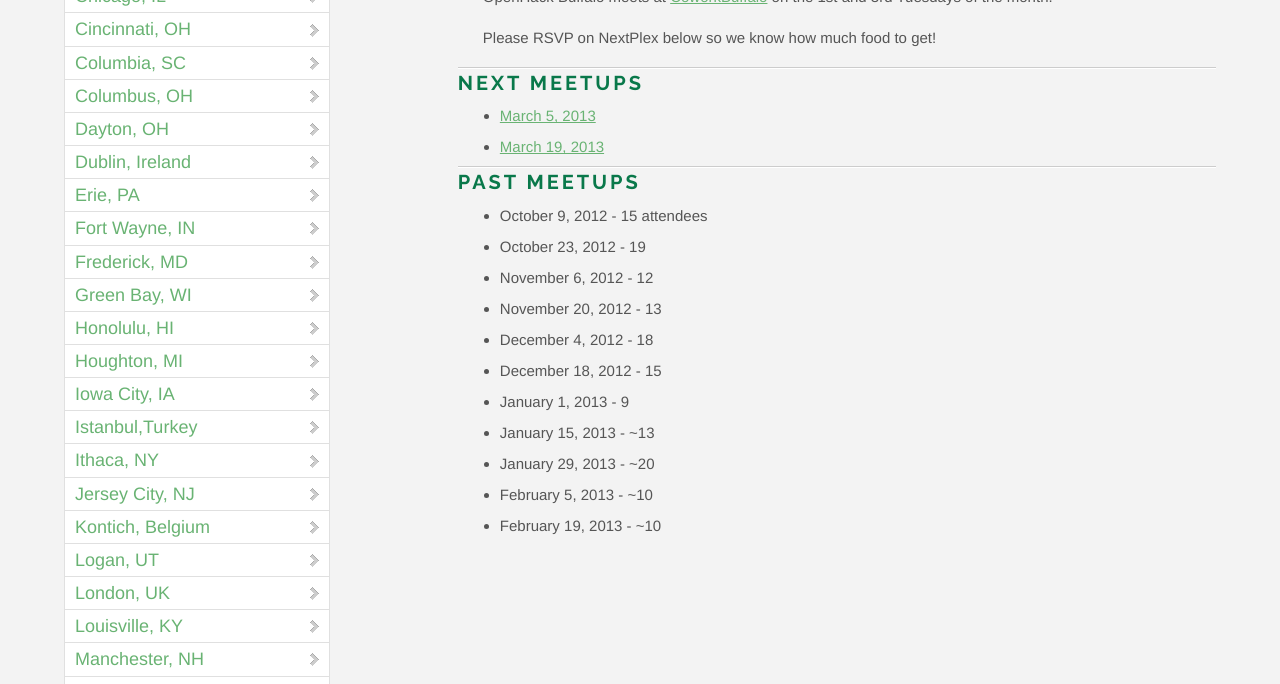
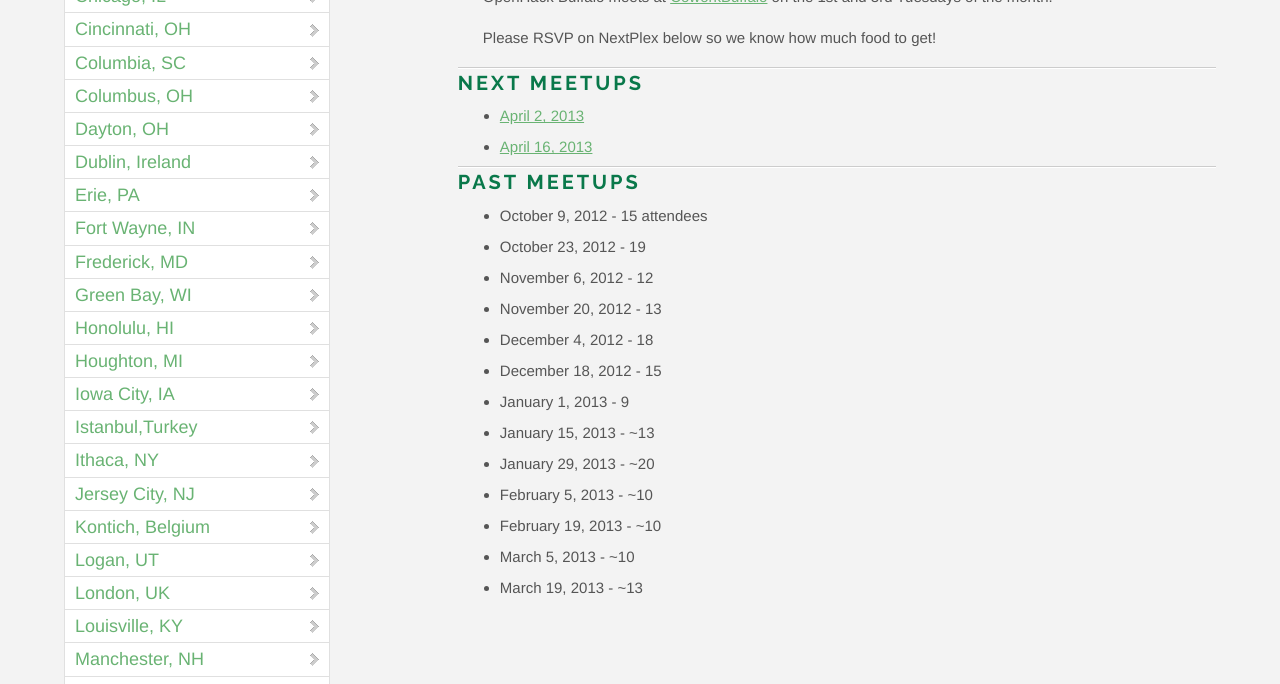
Before and after one commit to OpenHack/openhack.github.com, a Jekyll site: the page built from buffalo/index.markdown, in a window 1280 px wide. Shown: the part 667-1351 px from the top of the page. Built offline with Jekyll 4.4.1, drawn with Linux system fonts in a browser that asks for light colours; nearby versions of some CDN libraries; Markdown is read by kramdown in place of the engine named in the settings; comment, search, counter and statistics services are not loaded.

Commit message:
Buffalo april openhacks

```diff
--- a/buffalo/index.markdown
+++ b/buffalo/index.markdown
@@ -15,8 +15,8 @@ Please RSVP on NextPlex below so we know how much food to get!
 
 ### Next meetups
 
-* [March 5, 2013](http://nextplex.com/buffalo-ny/calendar/events/4496-openhack-march-1-0)
-* [March 19, 2013](http://nextplex.com/buffalo-ny/calendar/events/4497-openhack-march-2-0)
+* [April 2, 2013](http://nextplex.com/buffalo-ny/calendar/events/5645)
+* [April 16, 2013](http://nextplex.com/buffalo-ny/calendar/events/5646)
 
 ### Past meetups
 
@@ -31,3 +31,5 @@ Please RSVP on NextPlex below so we know how much food to get!
 * January 29, 2013 - ~20
 * February 5, 2013 - ~10
 * February 19, 2013 - ~10
+* March 5, 2013 - ~10
+* March 19, 2013 - ~13
```
